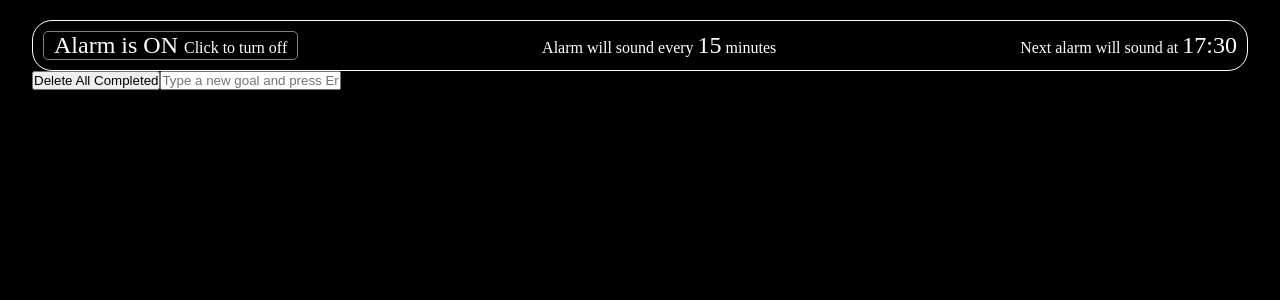
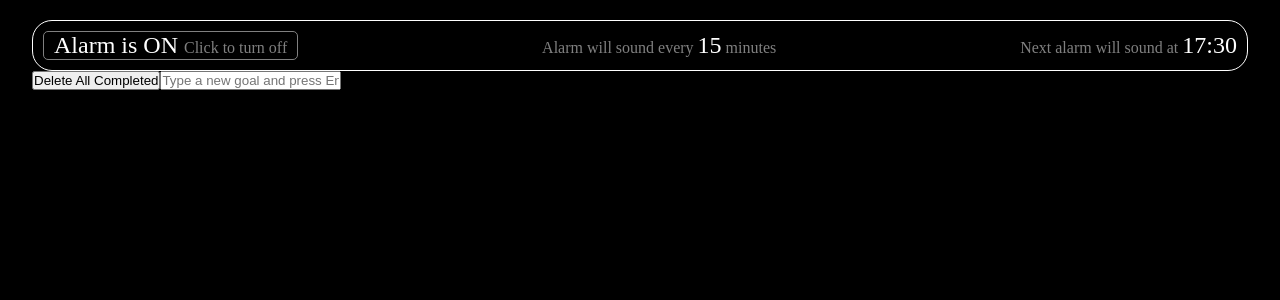
Before and after one commit to danifromecuador/plannywise_draft, a React (Vite) app: page / in a window 1280 px wide. Shown: the top 300 px of the page. Built offline with nearby package versions, Linux system fonts and the light colour scheme.

Commit message:
Change color to gray on non relevant text on Alarm component

```diff
--- a/src/alarm/Alarm.css
+++ b/src/alarm/Alarm.css
@@ -8,6 +8,7 @@
   display: flex;
   justify-content: space-between;
   align-items: center;
+  color: gray;
 }
 
 .alarm-left {
@@ -21,6 +22,7 @@
 .alarm-center > span > span:nth-child(1),
 .alarm-right > span > span:nth-child(1) {
   font-size: 1.5rem;
+  color: white;
 }
 
 .alarm-center.hide,
```
